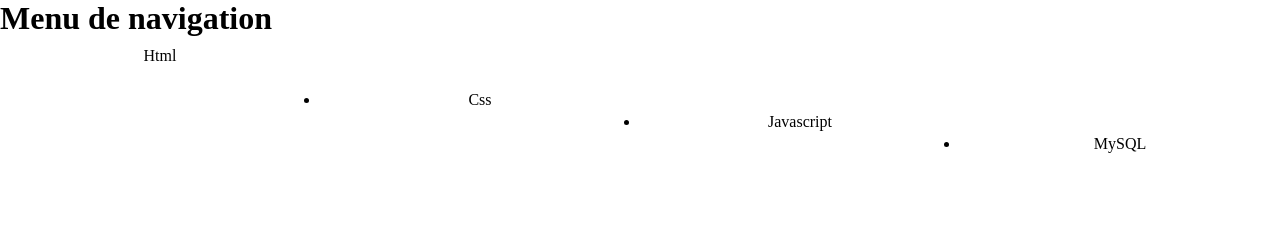
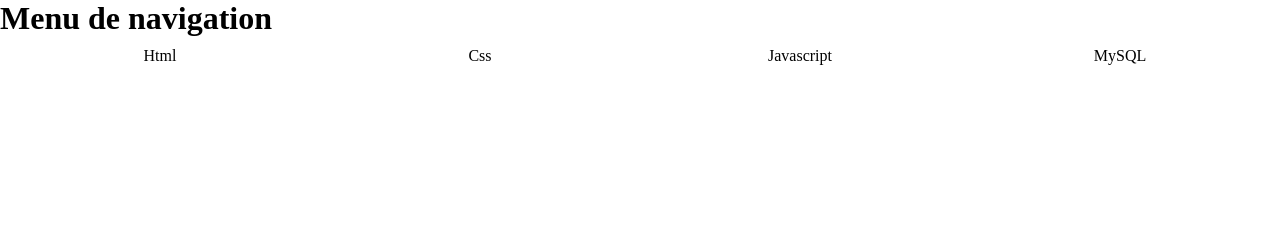
Before and after one commit to fougerouxjassem83-code/mapremierepageweb, a plain HTML site: page navbar.html in a window 1280 px wide. Drawn offline with Linux system fonts and the light colour scheme.

Commit message:
ajout de mes fichier

```diff
--- a/formulaire.css
+++ b/formulaire.css
@@ -4,7 +4,7 @@ body{
 
 
 form{
-    background-color: aquamarine;
+
 }
 
         /*display inline signifie que l'orsque le */
--- a/navbar.css
+++ b/navbar.css
@@ -26,7 +26,6 @@ nav li{
 
 
 nav ul::after{
-    width: 25%;
     content:"";
     display: table;
     clear: both;
@@ -43,8 +42,16 @@ nav a{
 }
 
 nav a:hover{
-    color: orange
-    border-bottom: 2px solid gold;
+    color: orange;
+    border-bottom:2px solid gold;
 
 
 }
+
+
+
+ul{
+list-style: none;
+padding: 0;
+margin:0;
+}
--- a/navbar.html
+++ b/navbar.html
@@ -1,5 +1,5 @@
 <!DOCTYPE html>
-<html>
+
 <html lang="fr">
     <head>
         <meta charset="UTF-8">
@@ -12,10 +12,10 @@
 <h1>Menu de navigation</h1>
 <nav>
      <ul>
-        <li><a href="">Html</li>
-        <li><a href="">Css</li>
-        <li><a href="">Javascript</li>
-        <li><a href="">MySQL</li>
+        <li><a href="">Html</a></li>         <!--ici j'applique à toutes ma list des liens hyper texte-->
+        <li><a href="">Css </a></li>
+        <li><a href="">Javascript</a></li>
+        <li><a href="">MySQL</a></li>
     </ul>
 
 </nav>
```
